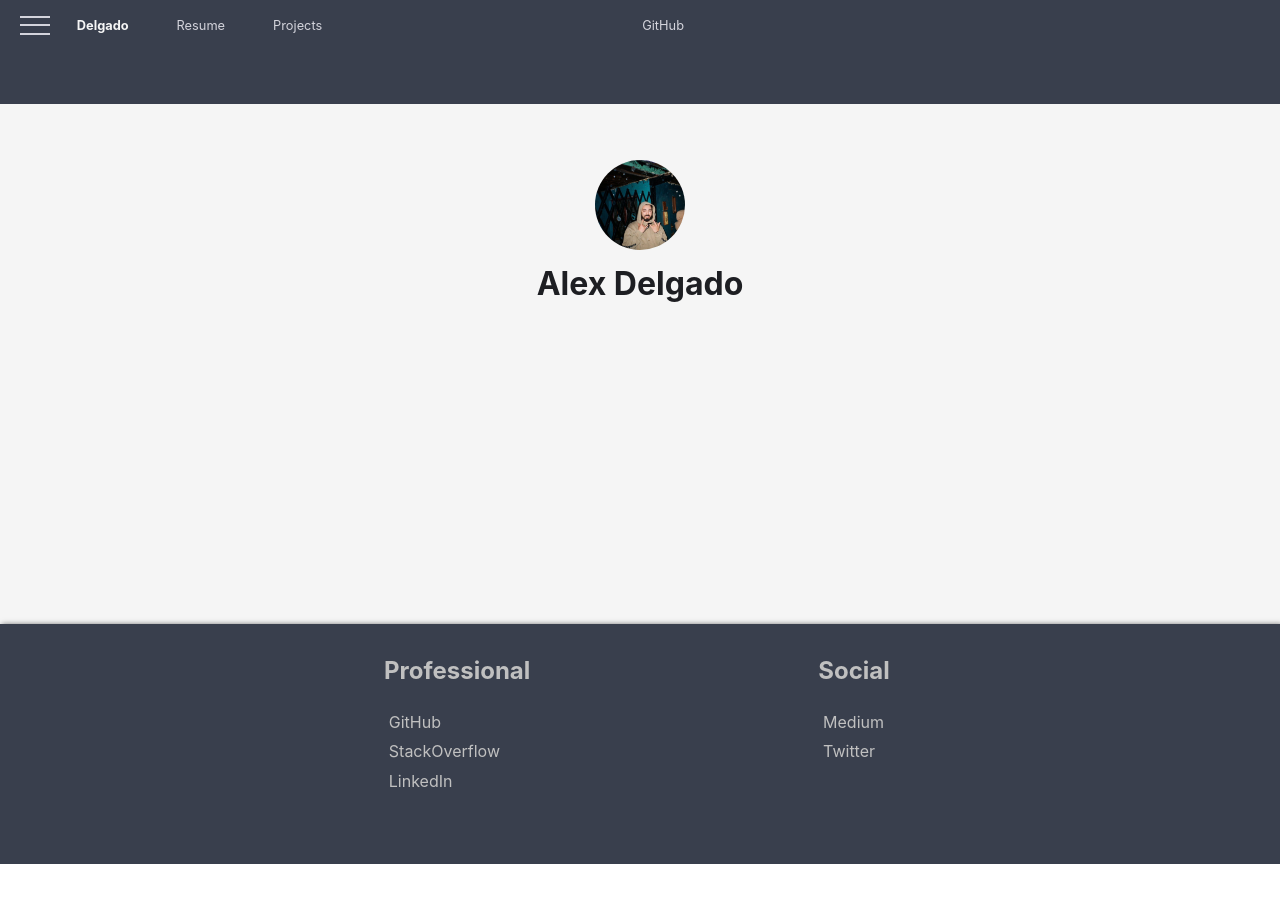
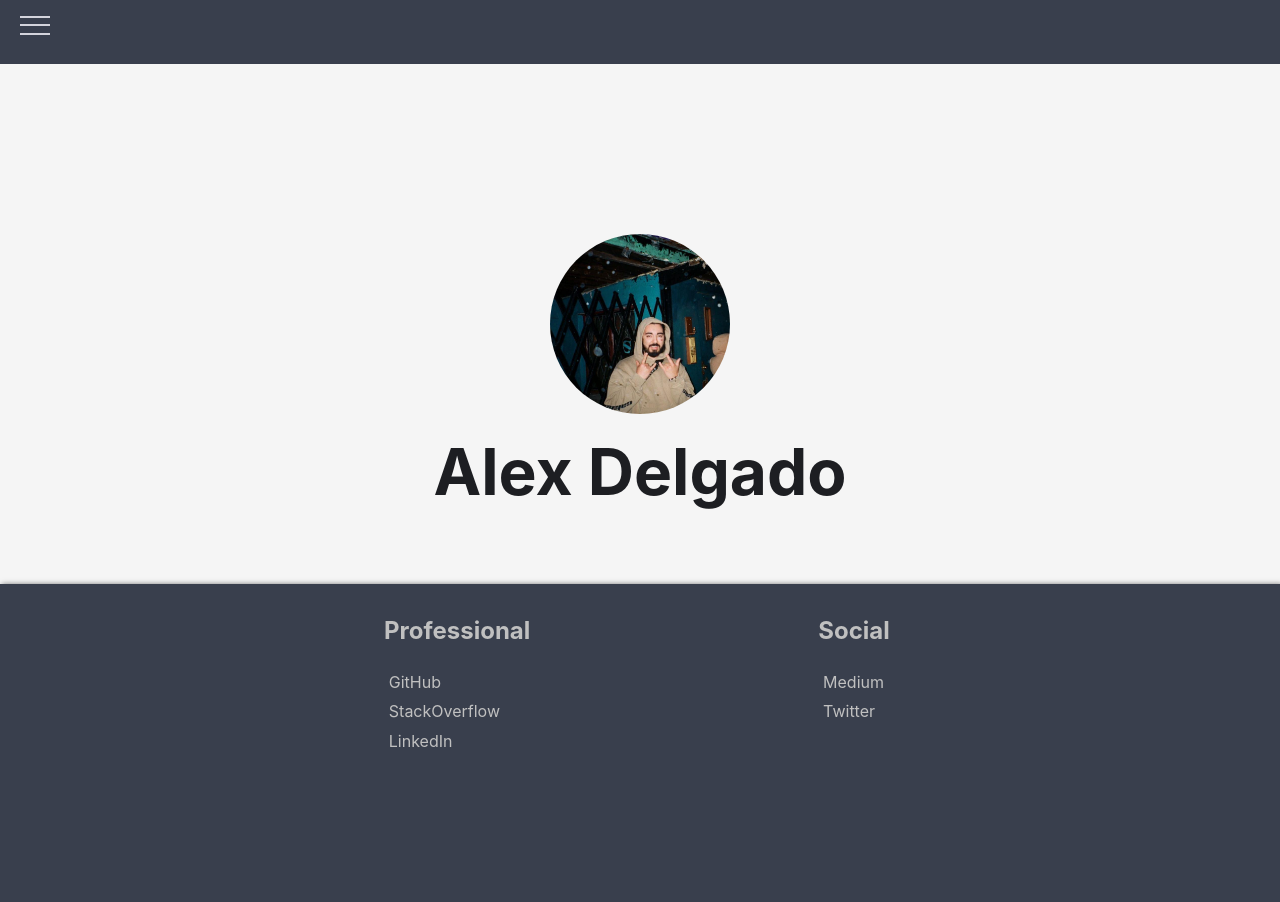
Before and after one commit to alxdelgado/react-portfolio, a React (Create React App) app: page / in a window 1280 px wide. Shown: the top 902 px of the page. Before the commit the page ends 864 px from the top, so only its background shows below. Built offline with nearby package versions, Linux system fonts and the light colour scheme.

Commit message:
Refactored tablet media query

```diff
--- a/src/components/footer/footer.styles.scss
+++ b/src/components/footer/footer.styles.scss
@@ -7,7 +7,7 @@
 
 .footer_container {
     display: flex;
-    height: 30vh;
+    height: 45vh;
     background: #393f4d;
 }
 
@@ -158,11 +158,12 @@
     }
 }
 
-// Tablet - 768px
-@media only screen and (min-device-width: 679px) and (max-device-width: 768px) and (orientation: portrait) {
+// Tablet - 768px - Portrait Mode
+@media only screen and (max-width: 768px) and (orientation: portrait) {
     .footer_container {
+        display: flex;
         flex-direction: column;
-        height: 45vh;
+        height: 58vh;
 
 
         #column_pro {
@@ -203,7 +204,7 @@
     .footer_container {
         display: flex;
         flex-direction: column;
-        height: 45vh;
+        height: 40vh;
 
         #column_pro {
             margin-left: 2em;
--- a/src/components/nav-bar/nav-bar.styles.scss
+++ b/src/components/nav-bar/nav-bar.styles.scss
@@ -230,46 +230,46 @@
 // }
 
 // iPhone X - 812 x 375px - Landscape
-@media only screen and (min-device-width: 375px) and (max-device-width: 812px) and (-webkit-device-pixel-ratio) and (orientation: landscape) {
-    .nav_wrapper {
-        width: 100vw;
-        height: 13vh;
-        background-color: #393f4d;
-        overflow: hidden;
-        box-shadow: 2px 0px 5px rgba(0, 0, 0, 0.5);
-    }
+// @media only screen and (min-device-width: 375px) and (max-device-width: 812px) and (-webkit-device-pixel-ratio) and (orientation: landscape) {
+//     .nav_wrapper {
+//         width: 100vw;
+//         height: 13vh;
+//         background-color: #393f4d;
+//         overflow: hidden;
+//         box-shadow: 2px 0px 5px rgba(0, 0, 0, 0.5);
+//     }
 
-    .nav-container {
-        display: flex;
-    }
+//     .nav-container {
+//         display: flex;
+//     }
 
-    #headline {
-        display: flex;
-        font-size: 0.8rem;
-        margin-top: -20px;
-        margin-left: 6em;
-    }
+//     #headline {
+//         display: flex;
+//         font-size: 0.8rem;
+//         margin-top: -20px;
+//         margin-left: 6em;
+//     }
 
-    #resume {
-        font-size: 0.8rem;
-        margin-top: -20px;
-        margin-left: 3rem;
-    }
+//     #resume {
+//         font-size: 0.8rem;
+//         margin-top: -20px;
+//         margin-left: 3rem;
+//     }
 
-    #bucket-list {
-        font-size: 0.8rem;
-        margin-top: -20px;
-        margin-left: 3rem;
-    }
+//     #bucket-list {
+//         font-size: 0.8rem;
+//         margin-top: -20px;
+//         margin-left: 3rem;
+//     }
 
-    .github {
-        display: flex;
-        flex-direction: flex-end;
-    }
+//     .github {
+//         display: flex;
+//         flex-direction: flex-end;
+//     }
 
-    #github {
-        font-size: 0.8rem;
-        margin-top: -20px;
-        margin-left: 20rem;
-    }
-}
+//     #github {
+//         font-size: 0.8rem;
+//         margin-top: -20px;
+//         margin-left: 20rem;
+//     }
+// }
--- a/src/pages/homepage/homepage.styles.scss
+++ b/src/pages/homepage/homepage.styles.scss
@@ -73,6 +73,19 @@
     }
 }
 
+// Tablet - 768px - Portrait Mode
+@media only screen and (max-width: 768px) {
+    .homepage_wrapper {
+        width: 100vw;
+        overflow: hidden;
+        overflow-x: scroll;
+
+        .homepage_container {
+            height: 45vh;
+        }
+    }
+}
+
 // Mobile Medium - 375px
 @media screen and (min-width: 375px) and (max-width: 375px) {
     .homepage_wrapper {
@@ -111,24 +124,24 @@
 
 
 // iPhone X - Landscape 375 x 812px
-@media only screen and (min-device-width: 375px) and (max-device-width: 812px) and (-webkit-device-pixel-ratio) and (orientation: landscape) {
-    .homepage_wrapper {
-        width: 100vw;
-        overflow-x: scroll;
+// @media only screen and (min-device-width: 375px) and (max-device-width: 812px) and (-webkit-device-pixel-ratio) and (orientation: landscape) {
+//     .homepage_wrapper {
+//         width: 100vw;
+//         overflow-x: scroll;
 
-        .homepage_container {
-            display: block;
-            height: 65vh;
+//         .homepage_container {
+//             display: block;
+//             height: 65vh;
 
-            #alex_sick_photo {
-                max-width: 90px;
-                margin-top: 3.5rem;
-            }
+//             #alex_sick_photo {
+//                 max-width: 90px;
+//                 margin-top: 3.5rem;
+//             }
 
-            #alex_heading {
-                font-size: 2rem;
-                margin-top: 10px;
-            }
-        }
-    }
-}
+//             #alex_heading {
+//                 font-size: 2rem;
+//                 margin-top: 10px;
+//             }
+//         }
+//     }
+// }
```
Also changed, not shown: src/components/toggleButton/toggleButton.component.jsx (+0 -42 lines).
